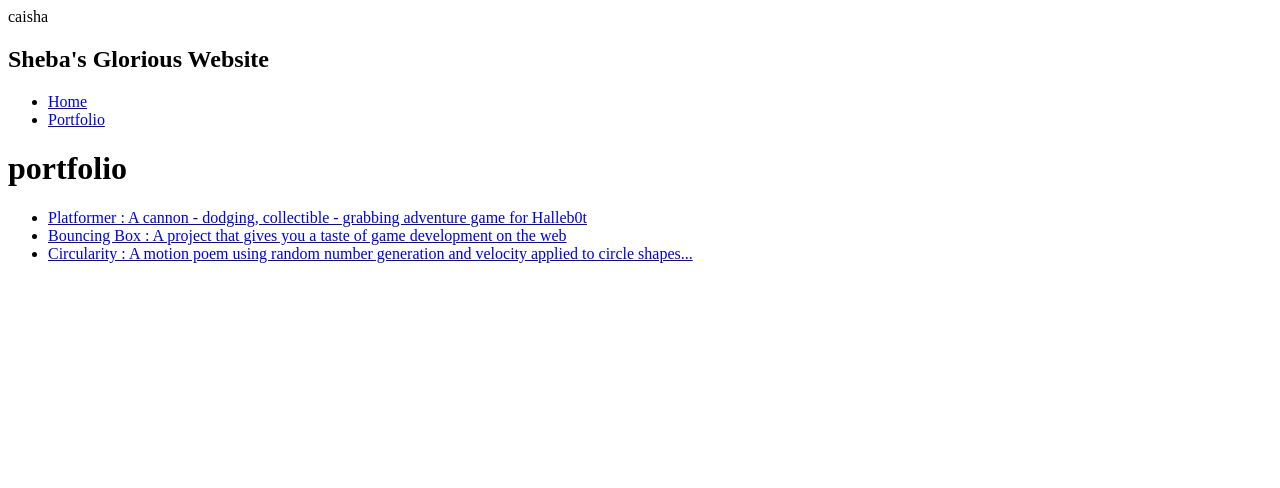
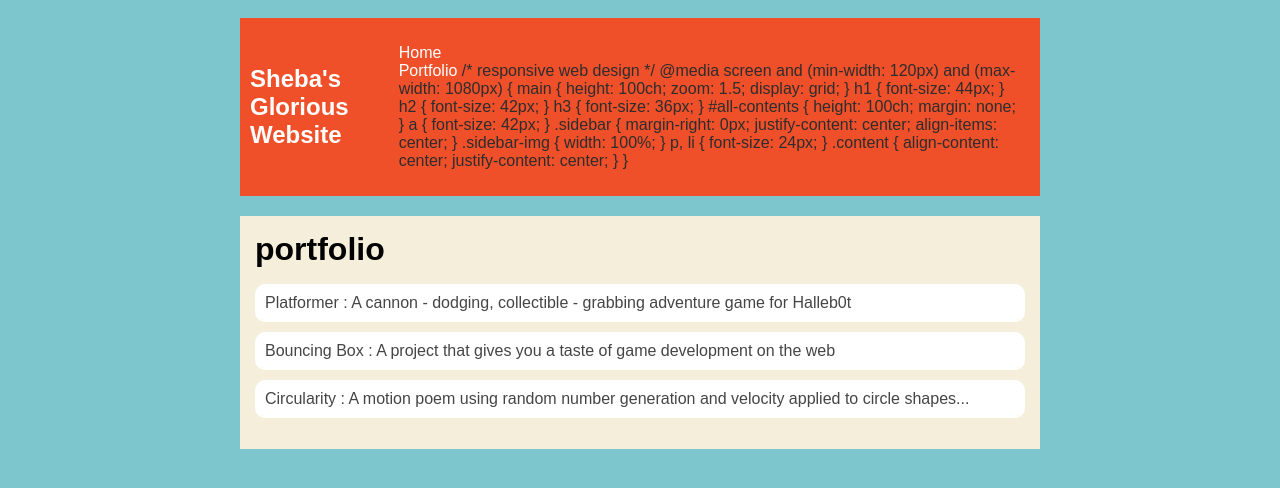
Before and after one commit to caishasmith/caishasmith.github.io, a plain HTML site: page portfolio.html in a window 1280 px wide. Drawn offline with Linux system fonts and the light colour scheme.

Commit message:
add portfolio.html file

```diff
--- a/portfolio.html
+++ b/portfolio.html
@@ -1,19 +1,70 @@
 <!DOCTYPE HTML>
 <html>
     <head>
-        <tittle>caisha</tittle>
+<tittle>
+    <link rel="stylesheet" href="style.css"> </link>
+</tittle>
     </head>
 
     <body>
       <div id="all-contents">
             <nav>
                 <h1>Sheba's Glorious Website</h1>
-                <ul id="nav-ul">
+                <ul id="nav ul">
                    <li class="nav-li">
                    <a class="nav-a" href="index.html">Home</a>
                  </li>
                  <li class="nav-li">
                    <a class="nav-a" href="portfolio.html">Portfolio</a>
+                   /* responsive web design */
+                   @media screen and (min-width: 120px) and (max-width: 1080px) {
+                     main {
+                       height: 100ch;
+                       zoom: 1.5;
+                       display: grid;
+                     }
+
+                     h1 {
+                       font-size: 44px;
+                     }
+
+                     h2 {
+                       font-size: 42px;
+                     }
+
+                     h3 {
+                       font-size: 36px;
+                     }
+
+                     #all-contents {
+                       height: 100ch;
+                       margin: none;
+                     }
+
+                     a {
+                       font-size: 42px;
+                     }
+
+                     .sidebar {
+                       margin-right: 0px;
+                       justify-content: center;
+                       align-items: center;
+                     }
+
+                     .sidebar-img {
+                       width: 100%;
+                     }
+
+                     p,
+                     li {
+                       font-size: 24px;
+                     }
+
+                     .content {
+                       align-content: center;
+                       justify-content: center;
+                     }
+                 }
                  </li>
              </ul>
          </nav>
--- a/style.css
+++ b/style.css
@@ -62,3 +62,28 @@ main {
 h2, h3 {
     margin: 0px;
 }
+         /* portfolio styles */
+         .content h1 {
+            color: black;
+        }
+
+        #portfolio {
+            list-style-type: none;
+            padding-left: 0;
+        }
+
+        #portfolio li {
+            background: #fff;
+            padding: 10px;
+            border-radius: 10px;
+            margin-bottom: 10px;
+        }
+
+        #portfolio li:hover {
+            background: #eee;
+        }
+
+        #portfolio a {
+            text-decoration: none;
+            color: #454545;
+        }
```
